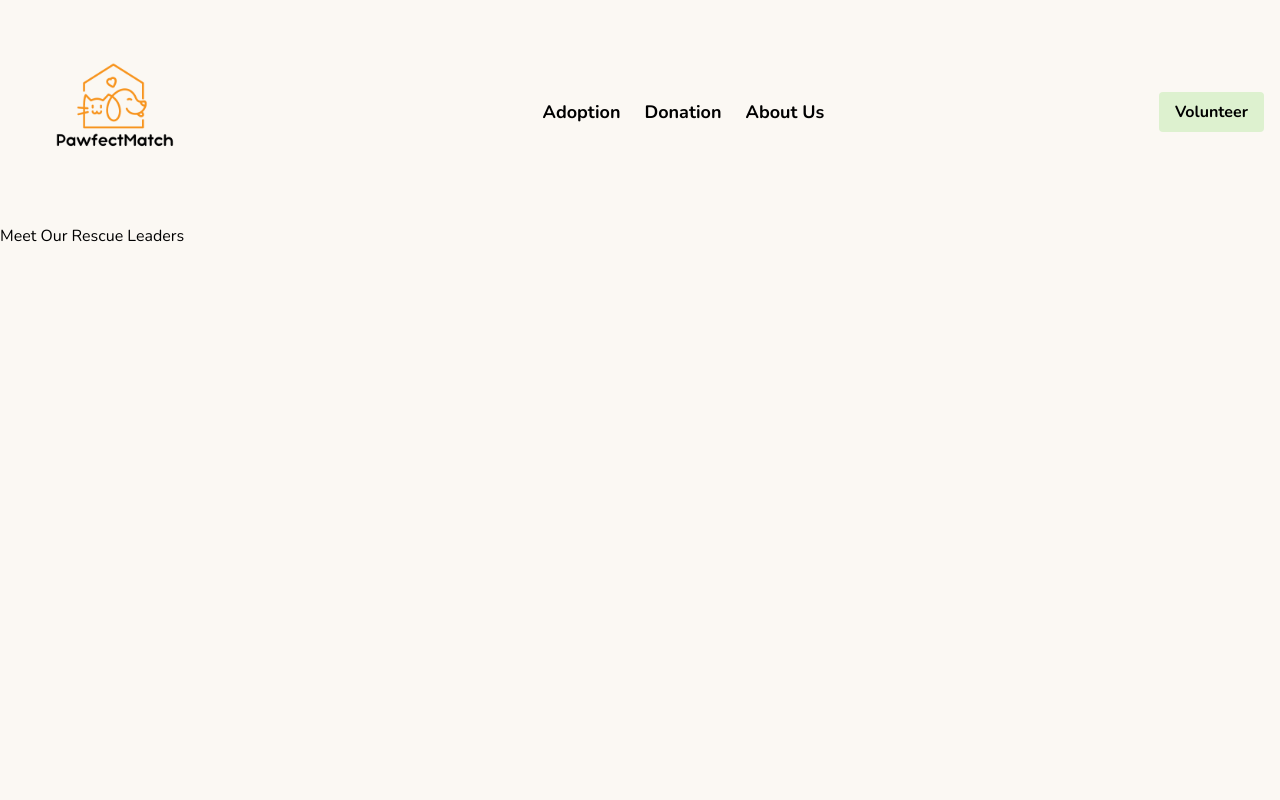
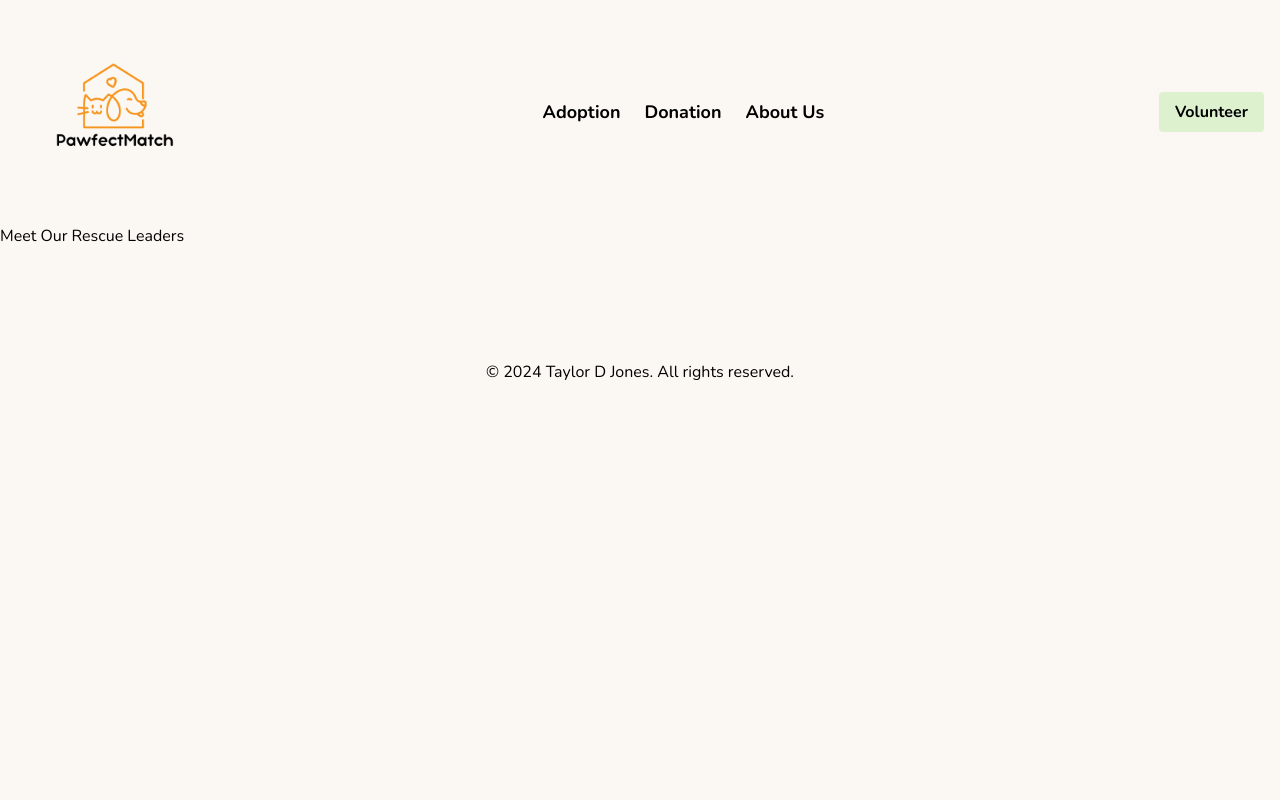
Before and after one commit to TaylorDJones11/PawfectMatch, a React (Vite) app: page /about in a window 1280 px wide. Shown: the top 800 px of the page. Built offline with nearby package versions, Linux system fonts and the light colour scheme.

Commit message:
adding footer to certain pages

```diff
--- a/src/App.jsx
+++ b/src/App.jsx
@@ -1,22 +1,13 @@
-import {
-  BrowserRouter as Router,
-  Route,
-  Routes,
-  useLocation,
-} from 'react-router-dom';
+import { BrowserRouter as Router, Route, Routes } from 'react-router-dom';
 import Home from './pages/Home/Home';
 import AdoptionPage from './pages/Adoption/AdoptionPage';
 import DonationPage from './pages/Donation/DonationPage';
 import AboutUs from './pages/Home/AboutUs';
 import IndividualAnimal from './pages/Adoption/IndividualAnimal';
-import Footer from '../src/components/Footer';
 
 function App() {
-  const location = useLocation();
-
   return (
-    <div className='flex flex-col min-h-screen'>
-      <div className='flex-grow'>
+    <Router>
       <Routes>
         <Route path='/' element={<Home />} />
         <Route path='/adopt' element={<AdoptionPage />} />
@@ -24,19 +15,8 @@
         <Route path='/about' element={<AboutUs />} />
         <Route path='/animalid' element={<IndividualAnimal />} />
       </Routes>
-      </div>
-
-      {location.pathname !== '/' && <Footer />}
-    </div>
-  );
-}
-
-function AppWrapper() {
-  return (
-    <Router>
-      <App />
     </Router>
   );
 }
 
-export default AppWrapper;
+export default App;
--- a/src/components/AnimalSingleProfile.jsx
+++ b/src/components/AnimalSingleProfile.jsx
@@ -1,6 +1,7 @@
 import { Link } from 'react-router-dom';
 import { FontAwesomeIcon } from '@fortawesome/react-fontawesome';
 import { faArrowLeft } from '@fortawesome/free-solid-svg-icons';
+import Footer from '../components/Footer';
 
 function AnimalProfile({
   title,
--- a/src/pages/Adoption/AdoptionPage.jsx
+++ b/src/pages/Adoption/AdoptionPage.jsx
@@ -1,5 +1,6 @@
 import NavbarContainer from '../../components/NavbarContainer';
 import CardContainer from '../../components/CardContainer';
+import Footer from '../../components/Footer';
 
 function AdoptionPage() {
   return (
@@ -17,6 +18,7 @@
           <CardContainer />
         </div>
       </div>
+      <Footer />
     </>
   );
 }
--- a/src/pages/Adoption/IndividualAnimal.jsx
+++ b/src/pages/Adoption/IndividualAnimal.jsx
@@ -2,6 +2,7 @@
 import AnimalProfile from '../../components/AnimalSingleProfile';
 
 import pic from '../../assets/cat.jpg';
+import Footer from '../../components/Footer';
 
 function IndividualAnimal() {
   return (
@@ -17,6 +18,7 @@
         gender='M'
         weight='12lbs'
       />
+      <Footer />
     </>
   );
 }
--- a/src/pages/Donation/DonationPage.jsx
+++ b/src/pages/Donation/DonationPage.jsx
@@ -1,4 +1,5 @@
 import NavbarContainer from '../../components/NavbarContainer';
+import Footer from '../../components/Footer';
 
 function DonationPage() {
   return (
@@ -7,6 +8,7 @@
         <NavbarContainer />
 
         <h1>This is Donations</h1>
+        <Footer />
       </div>
     </>
   );
--- a/src/pages/Home/AboutUs.jsx
+++ b/src/pages/Home/AboutUs.jsx
@@ -1,4 +1,5 @@
 import NavbarContainer from '../../components/NavbarContainer';
+import Footer from '../../components/Footer';
 
 function AboutUs() {
   return (
@@ -7,6 +8,7 @@
         <NavbarContainer />
 
         <h1>Meet Our Rescue Leaders</h1>
+        <Footer />
       </div>
     </>
   );
```
Lines whose indentation alone changed are shown as unchanged.
